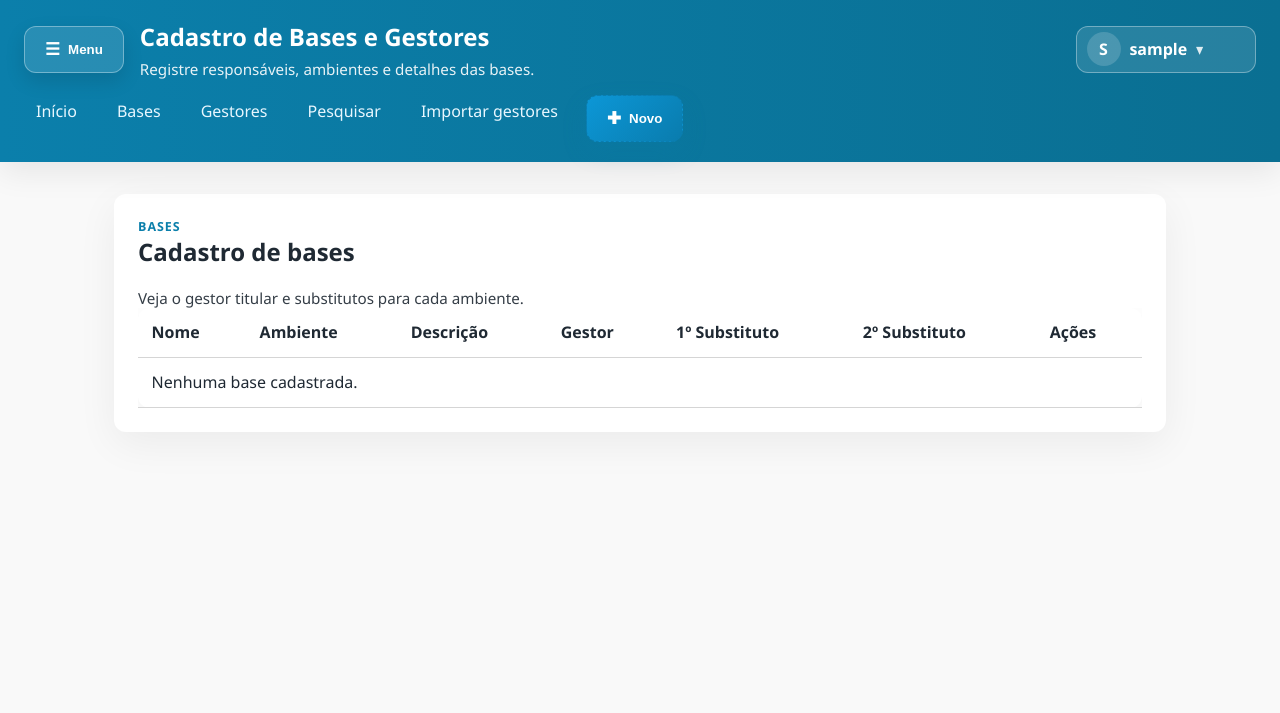
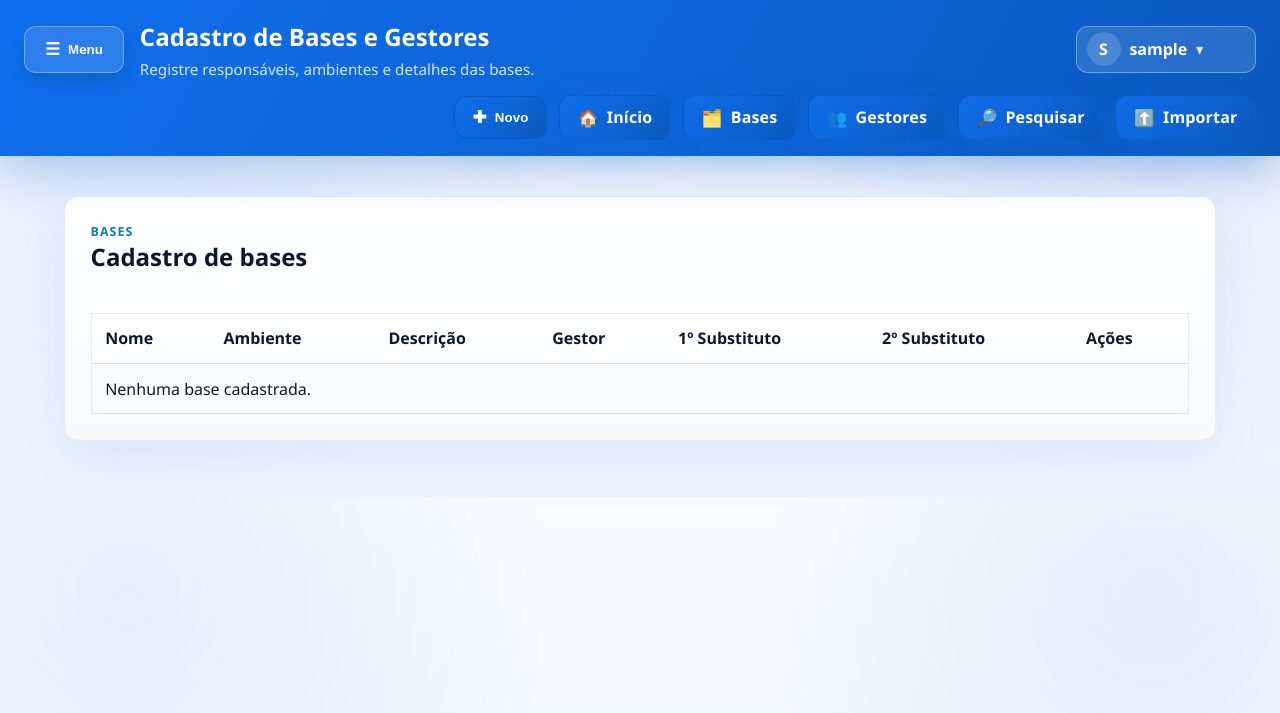
Before and after one commit to leandrojtv/Arquivos, a Flask app: page /bases in a window 1280 px wide. Shown: the top 713 px of the page. Run offline with Flask 3, Linux system fonts and the light colour scheme; the visitor is signed in with stand-in values (Sample User, id 1); data that the repository does not hold is empty.

Commit message:
Rework navigation priority and modernize layout

```diff
--- a/static/style.css
+++ b/static/style.css
@@ -1,10 +1,12 @@
 :root {
   font-family: 'Segoe UI', Tahoma, Geneva, Verdana, sans-serif;
-  --primary: #0d9ce0;
-  --secondary: #e0f4fb;
+  --primary: #0f6fed;
+  --primary-dark: #0c59be;
+  --secondary: #e6f1ff;
   --danger: #d9534f;
-  --light: #f9f9f9;
-  --border: #d5d5d5;
+  --light: #f7faff;
+  --border: #d5dfea;
+  --muted: #506176;
 }
 
 * {
@@ -13,15 +15,17 @@
 
 body {
   margin: 0;
-  background-color: var(--light);
-  color: #1f2933;
+  background: radial-gradient(circle at 10% 20%, rgba(15, 111, 237, 0.08), transparent 35%),
+    radial-gradient(circle at 90% 20%, rgba(12, 89, 190, 0.08), transparent 32%),
+    linear-gradient(180deg, #f9fbff 0%, #eef4ff 100%);
+  color: #0f172a;
 }
 
 .site-header {
-  background: linear-gradient(90deg, #0b7fab, #0a6f92);
+  background: linear-gradient(120deg, #0f6fed, #0c59be);
   color: #fff;
-  padding: 1.25rem 1.5rem;
-  box-shadow: 0 10px 30px rgba(0, 0, 0, 0.08);
+  padding: 1.25rem 1.5rem 1rem;
+  box-shadow: 0 18px 40px rgba(12, 89, 190, 0.25);
   position: sticky;
   top: 0;
   z-index: 10;
@@ -43,14 +47,17 @@ body {
   margin: 0;
   opacity: 0.9;
   font-size: 0.95rem;
+  color: rgba(255, 255, 255, 0.92);
 }
 
 
 .main-nav {
   display: none;
-  gap: 1rem;
+  gap: 0.75rem;
   flex-wrap: wrap;
   margin-top: 1rem;
+  justify-content: flex-end;
+  align-items: center;
 }
 
 .main-nav.open {
@@ -70,24 +77,21 @@ body {
   box-shadow: 0 8px 20px rgba(0, 0, 0, 0.12);
 }
 
-.main-nav a {
-  color: #e8f7ff;
-  text-decoration: none;
-  padding: 0.35rem 0.75rem;
-  border-radius: 999px;
-  transition: background-color 0.2s ease, color 0.2s ease;
+.main-nav .nav-button {
+  border-radius: 14px;
+  padding: 0.65rem 1.1rem;
+  border-width: 1.5px;
+  letter-spacing: 0.01em;
 }
 
-.main-nav a:hover,
-.main-nav a:focus {
-  background-color: rgba(255, 255, 255, 0.18);
-  color: #fff;
+.nav-links {
+  display: flex;
+  gap: 0.75rem;
+  align-items: center;
 }
 
-.main-nav a.pill {
-  background-color: rgba(255, 255, 255, 0.16);
-  color: #fff;
-  border: 1px solid rgba(255, 255, 255, 0.35);
+.nav-new {
+  box-shadow: 0 14px 30px rgba(12, 89, 190, 0.28);
 }
 
 .icon {
@@ -170,8 +174,8 @@ body {
 }
 
 main {
-  padding: 2rem 1.5rem 3rem;
-  max-width: 1100px;
+  padding: 2.5rem 1.5rem 3.5rem;
+  max-width: 1200px;
   margin: 0 auto;
   display: flex;
   flex-direction: column;
@@ -186,10 +190,12 @@ h2 {
 .card,
 form,
 table {
-  background-color: #fff;
-  border-radius: 12px;
-  padding: 1.5rem;
-  box-shadow: 0 12px 40px rgba(0, 0, 0, 0.06);
+  background: linear-gradient(180deg, #ffffff, #f7fbff);
+  border-radius: 14px;
+  padding: 1.6rem;
+  box-shadow: 0 18px 50px rgba(12, 89, 190, 0.08);
+  border: 1px solid #e3ebf5;
+  backdrop-filter: blur(2px);
 }
 
 .panel {
@@ -237,9 +243,9 @@ textarea:focus {
 button,
 .button {
   padding: 0.75rem 1.25rem;
-  border: 1px solid var(--primary);
+  border: 1px solid var(--primary-dark);
   border-radius: 12px;
-  background: linear-gradient(135deg, var(--primary), #0a7db0);
+  background: linear-gradient(135deg, var(--primary), var(--primary-dark));
   color: #fff;
   font-weight: 700;
   cursor: pointer;
@@ -250,14 +256,14 @@ button,
   gap: 0.5rem;
   text-align: center;
   transition: transform 0.1s ease, box-shadow 0.1s ease, opacity 0.2s ease;
-  box-shadow: 0 10px 25px rgba(11, 127, 171, 0.2);
+  box-shadow: 0 12px 32px rgba(15, 111, 237, 0.25);
 }
 
 button:hover,
 .button:hover {
   opacity: 0.95;
   transform: translateY(-1px);
-  box-shadow: 0 12px 28px rgba(10, 125, 176, 0.3);
+  box-shadow: 0 14px 34px rgba(15, 111, 237, 0.32);
 }
 
 .inline-form {
@@ -281,16 +287,16 @@ button:hover,
 
 
 .button.secondary {
-  background: linear-gradient(135deg, #5e6d78, #4c5861);
-  border-color: #5e6d78;
+  background: linear-gradient(135deg, #465362, #313a44);
+  border-color: #313a44;
   color: #fff;
 }
 
 .button.ghost {
-  background: linear-gradient(135deg, rgba(13, 156, 224, 0.85), rgba(10, 125, 176, 0.85));
+  background: linear-gradient(135deg, rgba(15, 111, 237, 0.9), rgba(12, 89, 190, 0.9));
   color: #fff;
-  border: 1px dashed #0a7db0;
-  box-shadow: 0 10px 25px rgba(11, 127, 171, 0.2);
+  border: 1px dashed var(--primary-dark);
+  box-shadow: 0 12px 32px rgba(15, 111, 237, 0.25);
 }
 
 .button.danger,
@@ -581,12 +587,12 @@ table td.compact {
   .main-nav {
     flex-direction: column;
     align-items: stretch;
-    background: rgba(0, 0, 0, 0.1);
-    border: 1px solid rgba(255, 255, 255, 0.2);
-    border-radius: 14px;
-    padding: 0.75rem;
+    background: linear-gradient(145deg, rgba(15, 111, 237, 0.16), rgba(12, 89, 190, 0.1));
+    border: 1px solid rgba(12, 89, 190, 0.2);
+    border-radius: 16px;
+    padding: 0.85rem;
     margin-top: 0.75rem;
-    box-shadow: 0 12px 32px rgba(0, 0, 0, 0.12);
+    box-shadow: 0 16px 36px rgba(12, 89, 190, 0.22);
   }
 
   .main-nav.open {
@@ -603,6 +609,16 @@ table td.compact {
   .main-nav .button {
     color: #fff;
     border-color: rgba(255, 255, 255, 0.35);
+  }
+
+  .nav-links {
+    flex-direction: column;
+    width: 100%;
+  }
+
+  .nav-new {
+    margin-left: 0;
+    width: 100%;
   }
 }
 
--- a/templates/base.html
+++ b/templates/base.html
@@ -35,12 +35,16 @@
       </div>
       <nav class="main-nav" id="main-menu">
         {% if session.get('user') %}
-        <a href="{{ url_for('landing') }}">Início</a>
-        <a href="{{ url_for('list_bases') }}">Bases</a>
-        <a href="{{ url_for('list_gestors') }}">Gestores</a>
-        <a href="{{ url_for('search') }}">Pesquisar</a>
-        <a href="{{ url_for('import_records') }}">Importar gestores</a>
-        <button type="button" class="button ghost pill open-modal" data-target="novo-modal"><span class="icon">✚</span><span>Novo</span></button>
+        <button type="button" class="button nav-button primary open-modal nav-new" data-target="novo-modal">
+          <span class="icon">✚</span><span>Novo</span>
+        </button>
+        <div class="nav-links">
+          <a class="button nav-button ghost" href="{{ url_for('landing') }}"><span class="icon">🏠</span><span>Início</span></a>
+          <a class="button nav-button ghost" href="{{ url_for('list_bases') }}"><span class="icon">🗂️</span><span>Bases</span></a>
+          <a class="button nav-button ghost" href="{{ url_for('list_gestors') }}"><span class="icon">👥</span><span>Gestores</span></a>
+          <a class="button nav-button ghost" href="{{ url_for('search') }}"><span class="icon">🔎</span><span>Pesquisar</span></a>
+          <a class="button nav-button ghost" href="{{ url_for('import_records') }}"><span class="icon">⬆️</span><span>Importar</span></a>
+        </div>
         {% else %}
         <a href="{{ url_for('login') }}" class="pill">Login</a>
         {% endif %}
```
